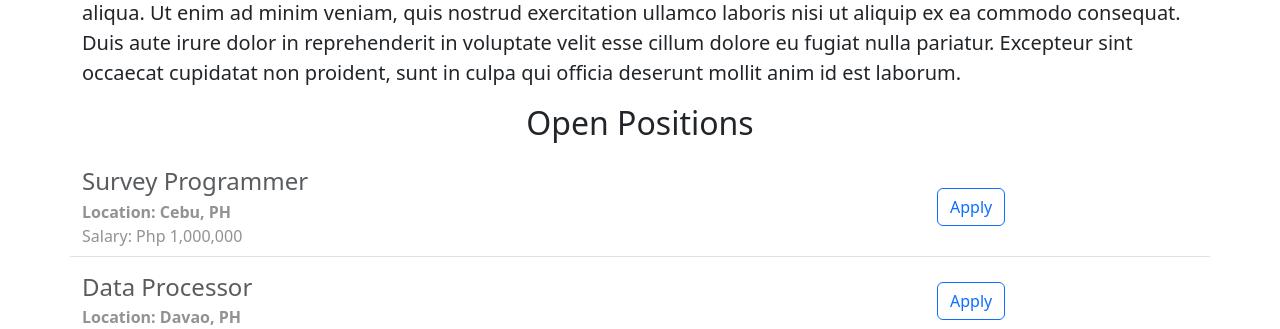
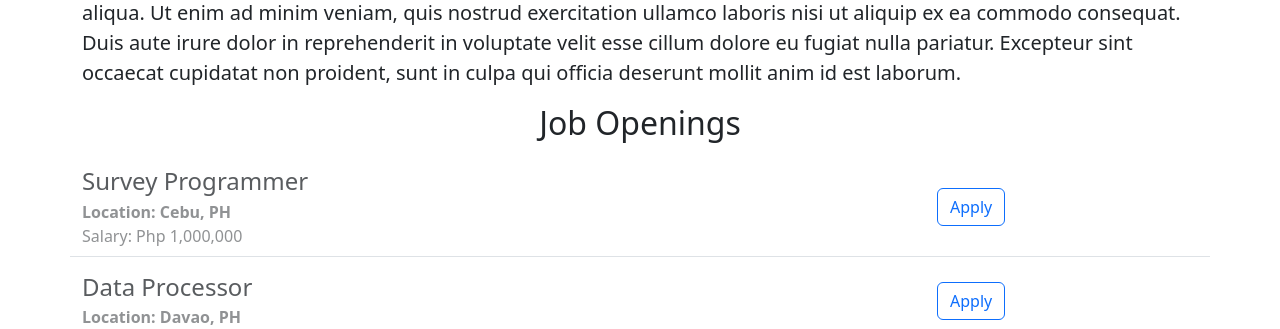
Before and after one commit to arnelbaflor/arnel-careers-website, a Flask app: page / in a window 1280 px wide. Shown: the part 542-871 px from the top of the page. Run offline with Flask 2, Linux system fonts and the light colour scheme.

Commit message:
updated a few texts

```diff
--- a/requirements.txt
+++ b/requirements.txt
@@ -1,2 +1,2 @@
 Flask
-gunicorn
+Gunicorn
--- a/templates/home.html
+++ b/templates/home.html
@@ -22,7 +22,7 @@
     <p class="lead">
       Lorem ipsum dolor sit amet, consectetur adipiscing elit, sed do eiusmod tempor incididunt ut labore et dolore magna aliqua. Ut enim ad minim veniam, quis nostrud exercitation ullamco laboris nisi ut aliquip ex ea commodo consequat. Duis aute irure dolor in reprehenderit in voluptate velit esse cillum dolore eu fugiat nulla pariatur. Excepteur sint occaecat cupidatat non proident, sunt in culpa qui officia deserunt mollit anim id est laborum.
     </p>
-    <h2 class="text-center mt-2 mb-4">Open Positions</h2>
+    <h2 class="text-center mt-2 mb-4">Job Openings</h2>
     <p>
       {% for job in jobs %}
         {% include 'jobitem.html' %}
```
